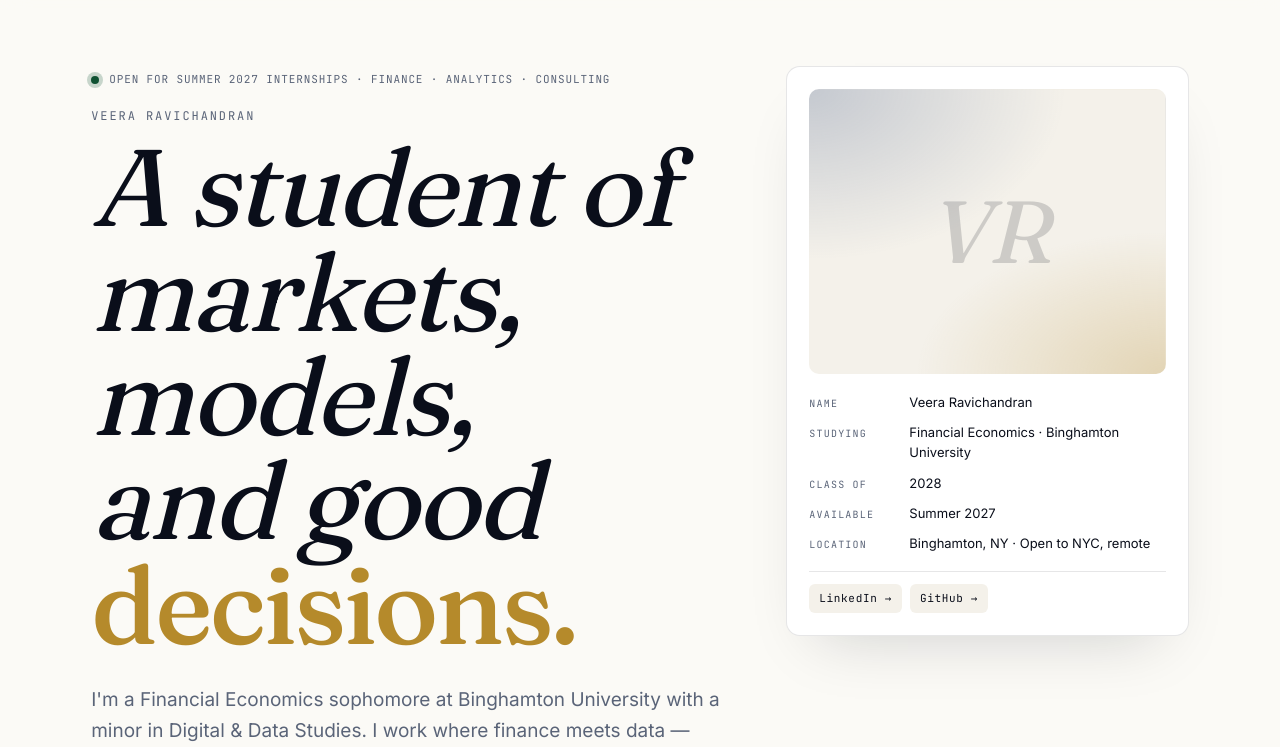
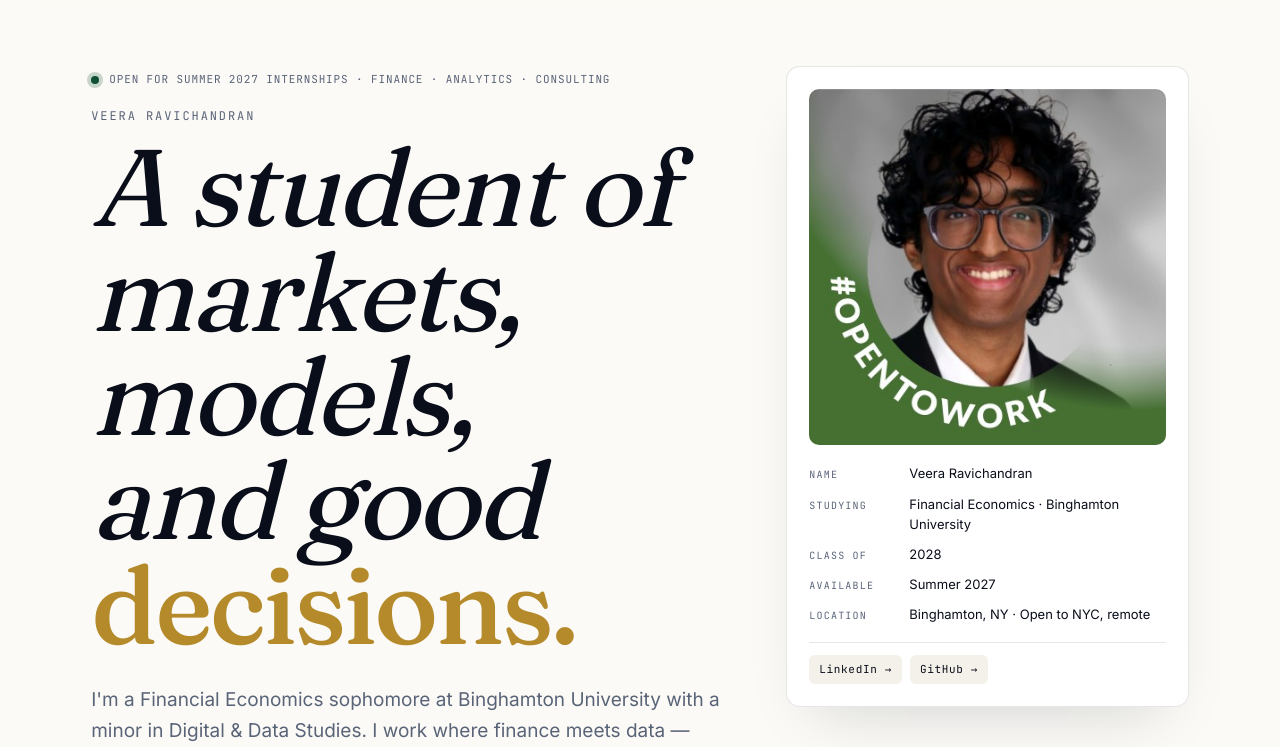
Before and after one commit to vrchandran12-dev/website-, a website: page index.html in a window 1280 px wide. Shown: the part 53-800 px from the top of the page. Drawn offline with Linux system fonts and the light colour scheme.

Commit message:
Wire in Veera's headshot to the hero ID card

```diff
--- a/content.js
+++ b/content.js
@@ -8,7 +8,7 @@ window.SITE_CONTENT = {
     classOf: 2028,
     pronouns: "he/him",
     initials: "VR",
-    photo: "", // Drop a square headshot at ./assets/veera.jpg and set "./assets/veera.jpg"
+    photo: "./veera.jpg",
   },
   hero: {
     eyebrow: { dot: true, text: "Open for Summer 2027 internships · Finance · Analytics · Consulting" },
--- a/styles.css
+++ b/styles.css
@@ -302,7 +302,7 @@ button { font: inherit; cursor: pointer; border: none; background: none; color:
   gap: 18px;
 }
 .id-photo {
-  aspect-ratio: 5 / 4;
+  aspect-ratio: 1 / 1;
   border-radius: 10px;
   background:
     radial-gradient(120% 100% at 0% 0%, color-mix(in srgb, var(--accent) 22%, transparent), transparent 60%),
@@ -312,6 +312,11 @@ button { font: inherit; cursor: pointer; border: none; background: none; color:
   background-position: center;
   position: relative;
   overflow: hidden;
+}
+.id-photo.has-photo {
+  background-size: cover;
+  background-position: center;
+  background-repeat: no-repeat;
 }
 .id-photo::after {
   content: attr(data-initials);
```
Also changed, not shown: veera.jpg (added).
